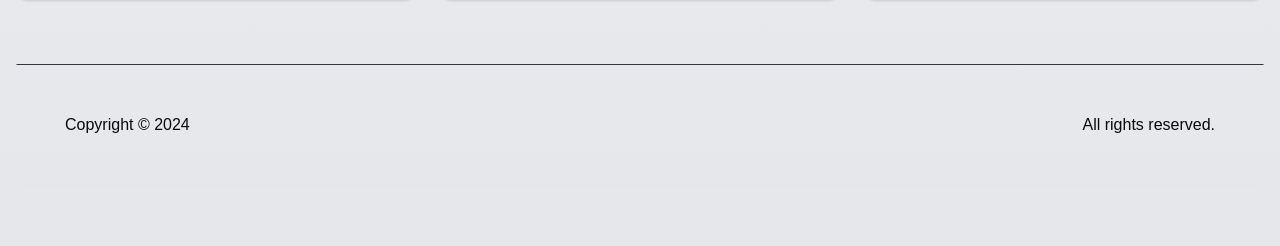
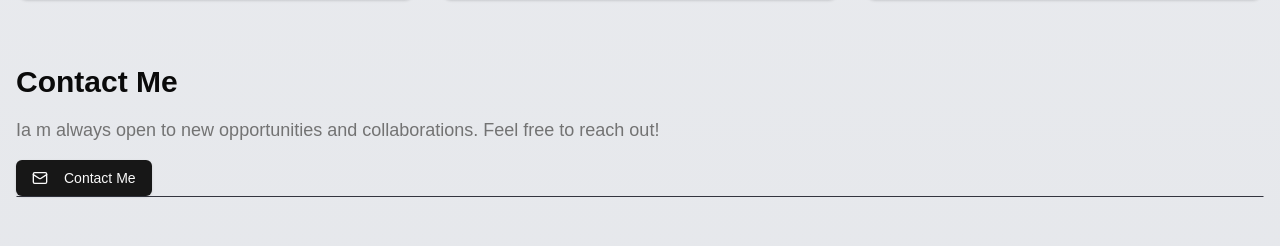
Before and after one commit to saddamBD/full-stack-portfolio, a Next.js app: page / in a window 1280 px wide. Shown: the part 1560-1806 px from the top of the page. Built offline with nearby package versions, Linux system fonts and the light colour scheme.

Commit message:
email contact added

```diff
--- /dev/null
+++ b/app/api/send/route.ts
@@ -0,0 +1,24 @@
+import { EmailTemplate } from '@/components/email-template';
+import { Resend } from 'resend';
+import * as React from 'react';
+
+const resend = new Resend(process.env.RESEND_API_KEY);
+
+export async function POST() {
+  try {
+    const { data, error } = await resend.emails.send({
+      from: 'Acme <onboarding@resend.dev>',
+      to: ['delivered@resend.dev'],
+      subject: "Hello world",
+      react: EmailTemplate({ firstName: "Saddam" }) as React.ReactElement,
+    });
+
+    if (error) {
+      return Response.json({ error }, { status: 500 });
+    }
+
+    return Response.json({ data });
+  } catch (error) {
+    return Response.json({ error }, { status: 500 });
+  }
+}
--- a/app/page.tsx
+++ b/app/page.tsx
@@ -4,6 +4,7 @@ import AboutMe from "@/components/AboutMe";
 import Skill from "@/components/Skill";
 import ProjectsList from "@/components/ProjectsList";
 import Footer from "@/components/Footer";
+import EmailContact from "@/components/EmailContact";
 
 export const metadata: Metadata = {
   title: "Saddam Hossain - Full Stack Developer",
@@ -19,6 +20,7 @@ export default function Home() {
         <AboutMe />
         <Skill />
         <ProjectsList />
+        <EmailContact />
         <Footer />
       </div>
     </main>
--- /dev/null
+++ b/components/EmailContact.tsx
@@ -0,0 +1,23 @@
+import { Mail } from "lucide-react";
+import Link from "next/link";
+import React from "react";
+import { Button } from "@/components/ui/button";
+
+function EmailContact() {
+  return (
+    <section>
+      <h2 className="text-3xl font-semibold mb-4">Contact Me</h2>
+      <p className="text-lg text-muted-foreground mb-4">
+        Ia m always open to new opportunities and collaborations. Feel free to
+        reach out!
+      </p>
+      <Link href="mailto:john@example.com">
+        <Button>
+          <Mail className="mr-2 h-4 w-4" /> Contact Me
+        </Button>
+      </Link>
+    </section>
+  );
+}
+
+export default EmailContact;
--- /dev/null
+++ b/components/email-template.tsx
@@ -0,0 +1,15 @@
+import * as React from "react";
+
+interface EmailTemplateProps {
+  firstName: string;
+}
+
+export const EmailTemplate: React.FC<Readonly<EmailTemplateProps>> = ({
+  firstName,
+}) => (
+  <div>
+    <h1>Welcome, {firstName}!</h1>
+  </div>
+);
+
+export default EmailTemplate;
--- a/package.json
+++ b/package.json
@@ -16,6 +16,7 @@
     "next": "15.0.3",
     "react": "19.0.0-rc-66855b96-20241106",
     "react-dom": "19.0.0-rc-66855b96-20241106",
+    "resend": "^4.0.1-alpha.0",
     "tailwind-merge": "^2.5.4",
     "tailwindcss-animate": "^1.0.7"
   },
```
Also changed, not shown: 1 other file (tests, documents, lock files or other folders).
